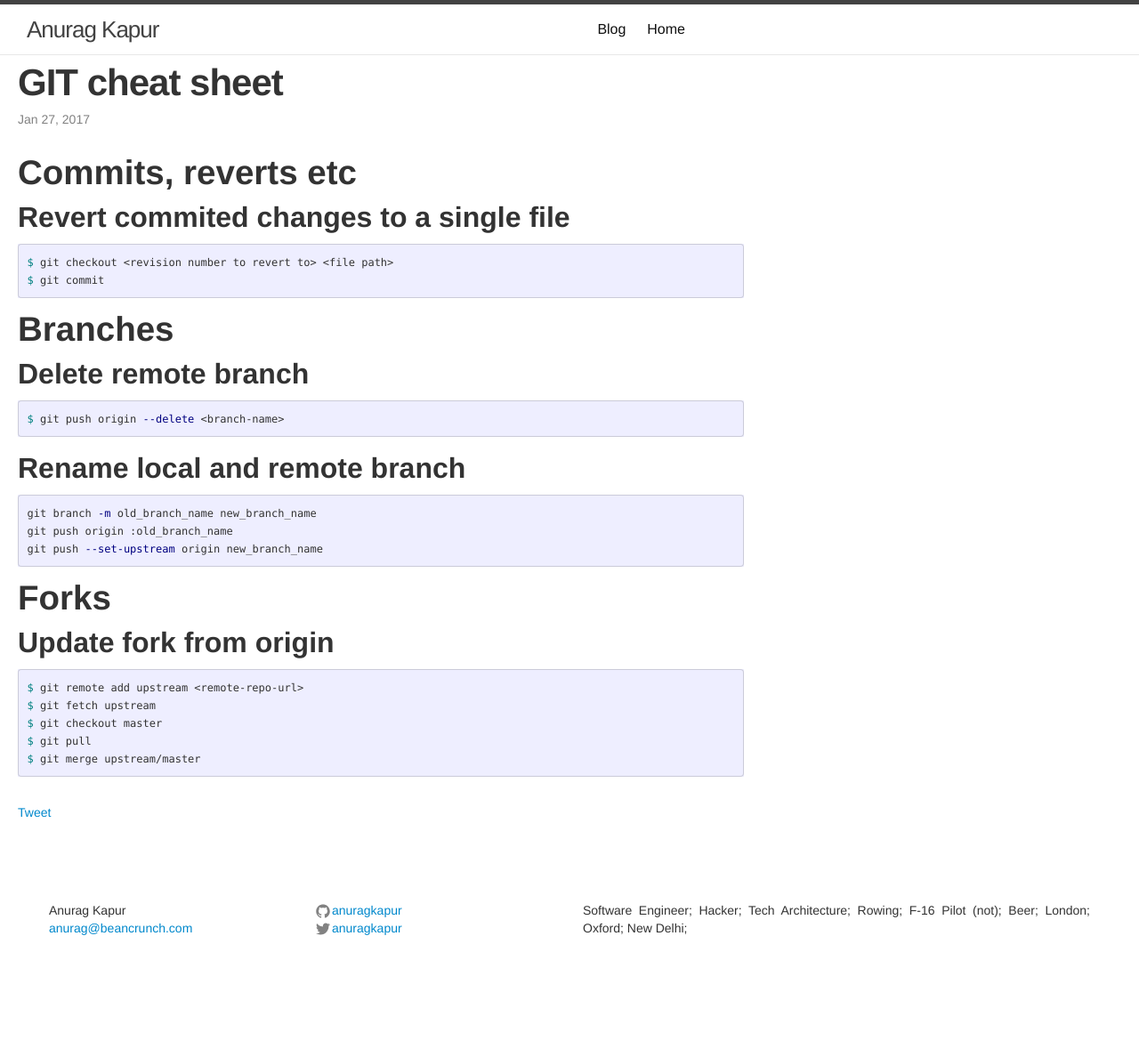
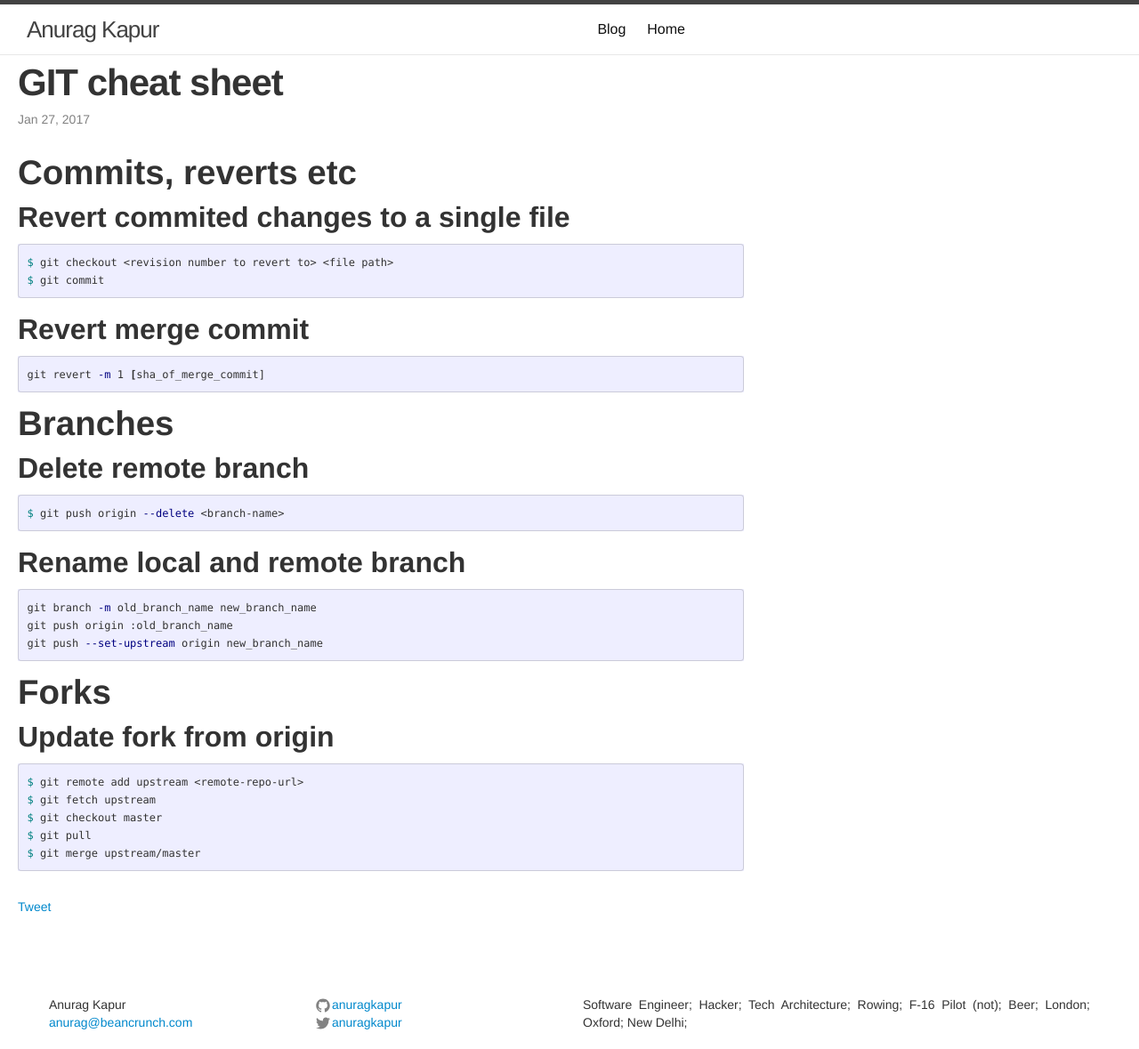
Before and after one commit to anuragkapur/anuragkapur.github.io, a Jekyll site: the page built from blog/cheat-sheets/_posts/2017-01-27-git-cheat-sheet.md, in a window 1280 px wide. Shown: the whole page at 89% size. Built offline with Jekyll 4.4.1, drawn with Linux system fonts in a browser that asks for light colours; comment, search, counter and statistics services are not loaded; before the commit the page ends 1073 px from its top, so only the background shows below that.

Commit message:
Add command to revert merge commit

````diff
--- a/blog/cheat-sheets/_posts/2017-01-27-git-cheat-sheet.md
+++ b/blog/cheat-sheets/_posts/2017-01-27-git-cheat-sheet.md
@@ -12,6 +12,11 @@ categories: cheat-sheets
 ```shell
 $ git checkout <revision number to revert to> <file path>
 $ git commit
+```
+
+## Revert merge commit
+```shell
+git revert -m 1 [sha_of_merge_commit]
 ```
 
 # Branches
````
